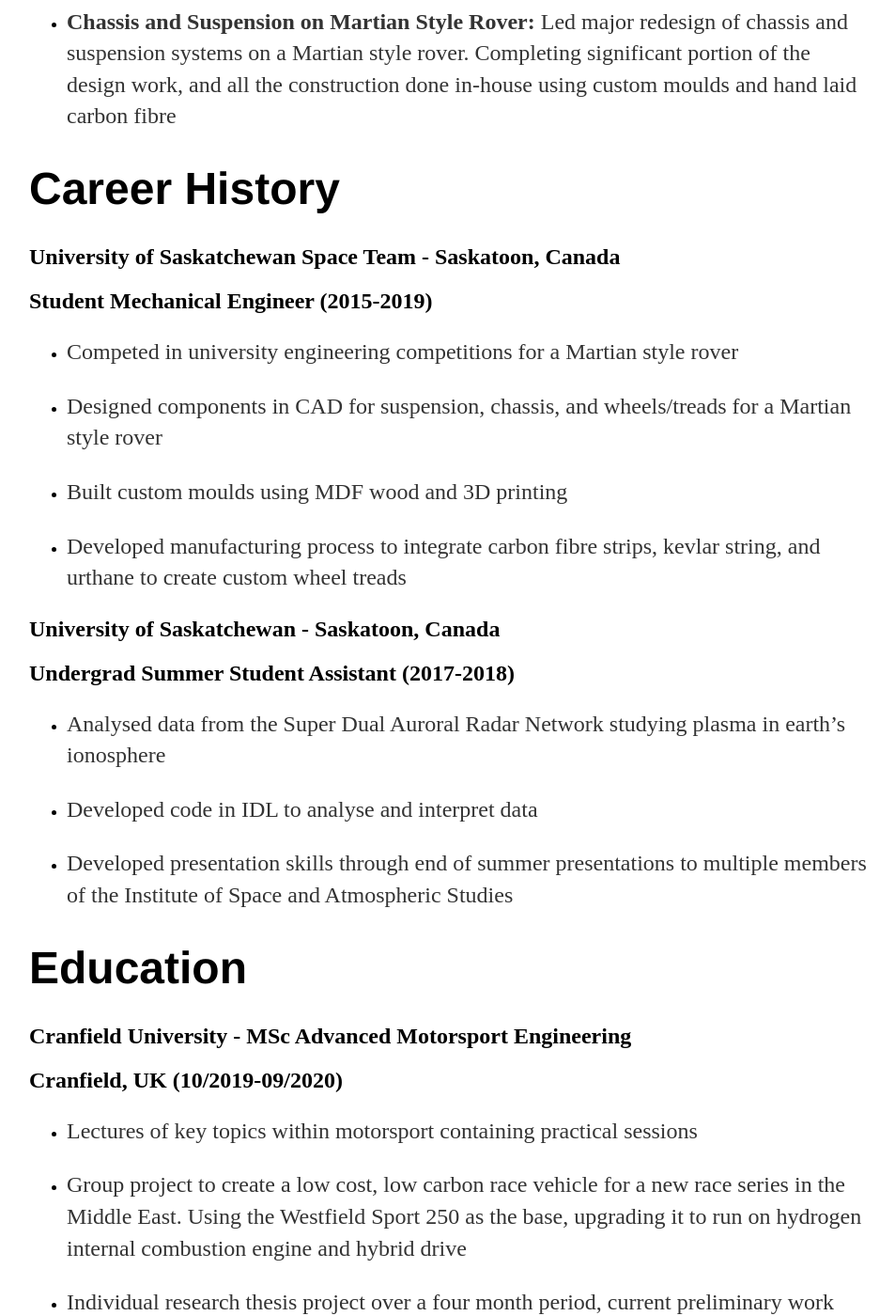
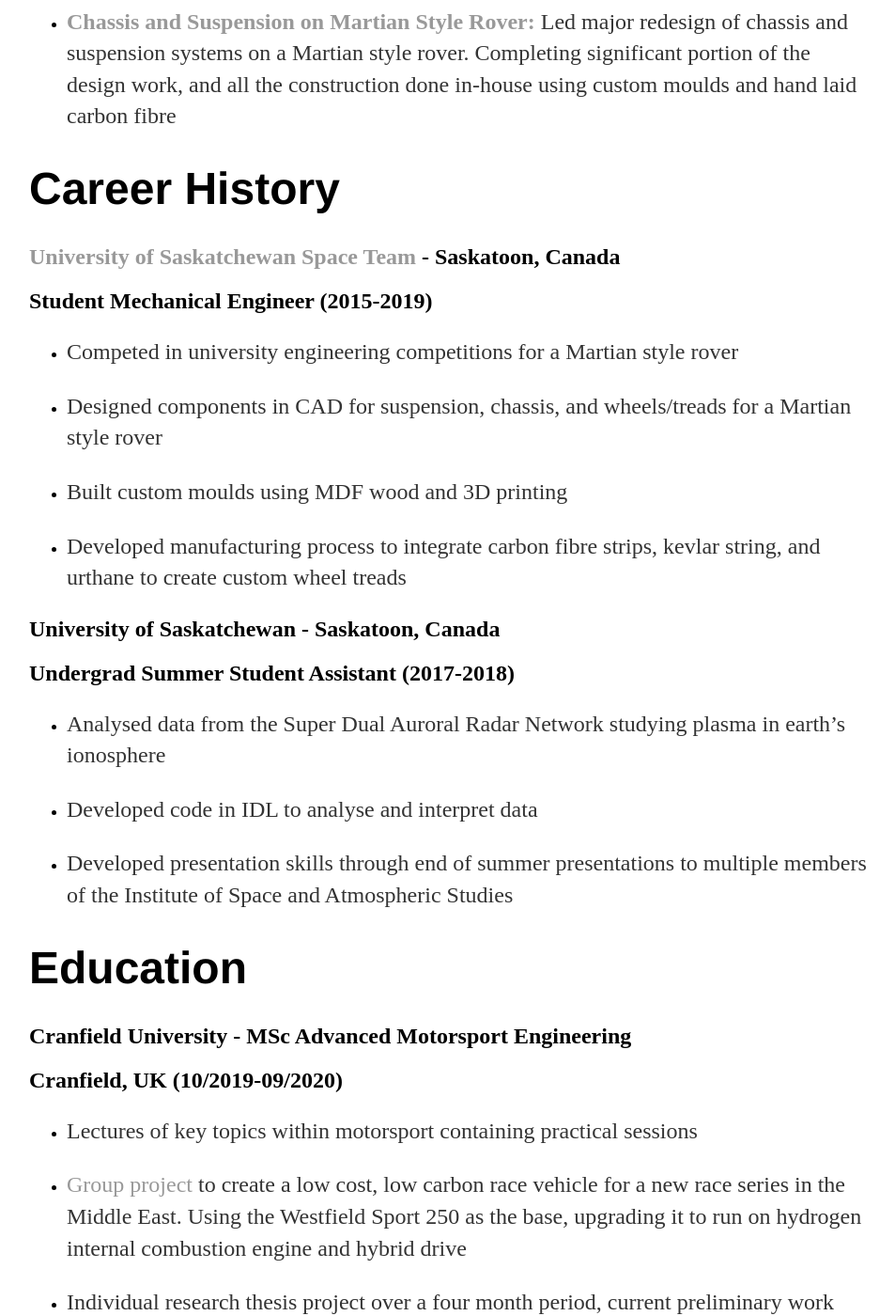
Before and after one commit to Bill371/Bill371.github.io, a Jekyll site: the page built from CV/index.html, in a window 1280 px wide and 1400 px high, scrolled down 1318 px. Shown: the whole window at 94% size, without its empty margins (161-1114 px from the left). Built offline with Jekyll 4.4.1, drawn with Linux system fonts in a browser that asks for light colours; part of the change alters nothing that is shown.

```diff
--- a/CV/index.html
+++ b/CV/index.html
@@ -41,7 +41,7 @@ title: CURRICULUM VITAE
 <h1>Projects</h1>
 <ul>
   <li>
-    <p><B>Undergrad Thesis - Dipole magnet for Canadian Light Source 2.0: </B>Group project designing
+    <p><B><a href="https://bill371.github.io/Projects/PrototypeMagnet/">Undergrad Thesis - Dipole magnet for Canadian Light Source 2.0: </a></B>Group project designing
     a dipole magnet to be used in Canadian Light Source 2.0 electron storage ring (particle accelerator)</p>
   </li>
 
@@ -51,7 +51,7 @@ title: CURRICULUM VITAE
   </li>
 
   <li>
-    <p><B>Chassis and Suspension on Martian Style Rover: </B>Led major redesign of chassis and suspension
+    <p><B><a href="https://bill371.github.io/Projects/USST/">Chassis and Suspension on Martian Style Rover: </a></B>Led major redesign of chassis and suspension
     systems on a Martian style rover. Completing significant portion of the design work, and all the
       construction done in-house using custom moulds and hand laid carbon fibre</p>
   </li>
@@ -59,7 +59,7 @@ title: CURRICULUM VITAE
 
 
 <h1>Career History</h1>
-<h2>University of Saskatchewan Space Team - Saskatoon, Canada</h2>
+<h2><a href="https://bill371.github.io/Projects/USST/">University of Saskatchewan Space Team</a> - Saskatoon, Canada</h2>
 <h2>Student Mechanical Engineer (2015-2019)</h2>
 <ul>
   <li>
@@ -100,7 +100,7 @@ create custom wheel treads</p>
     <p>Lectures of key topics within motorsport containing practical sessions</p>
   </li>
   <li>
-    <p>Group project to create a low cost, low carbon race vehicle for a new race series in the Middle East.
+    <p><a href="https://bill371.github.io/Projects/GreenGulf/">Group project</a> to create a low cost, low carbon race vehicle for a new race series in the Middle East.
 Using the Westfield Sport 250 as the base, upgrading it to run on hydrogen internal combustion
 engine and hybrid drive</p>
   </li>
```
